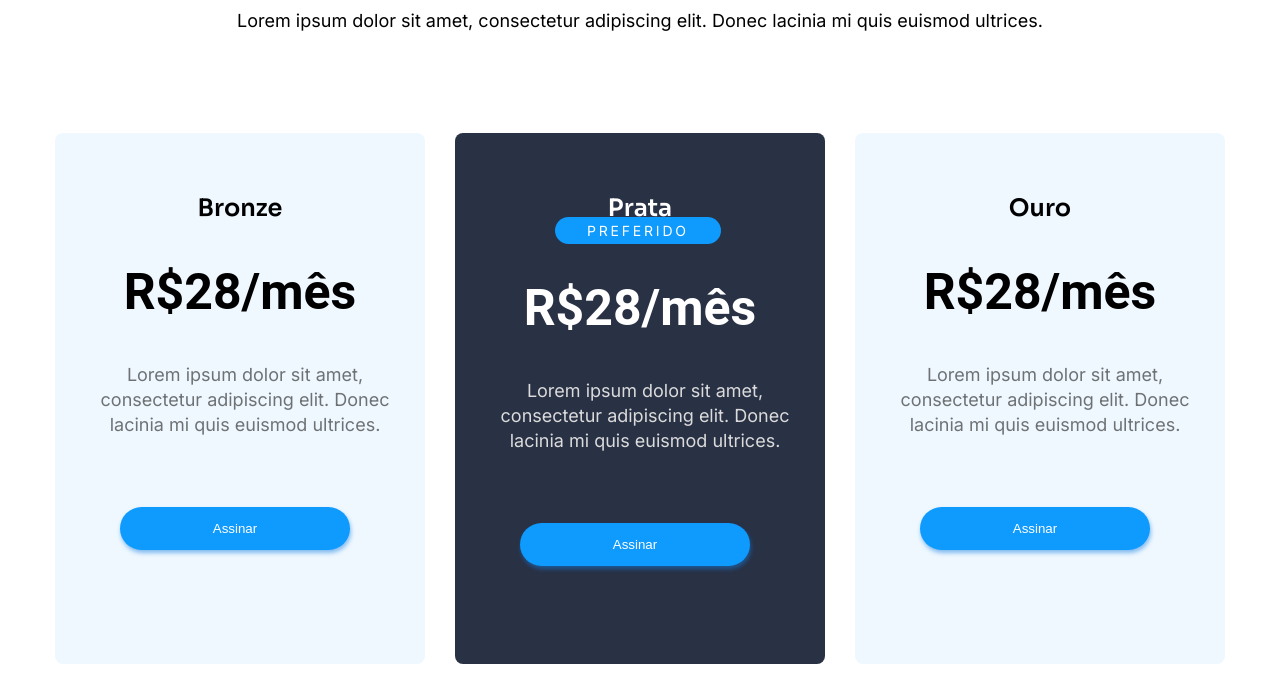
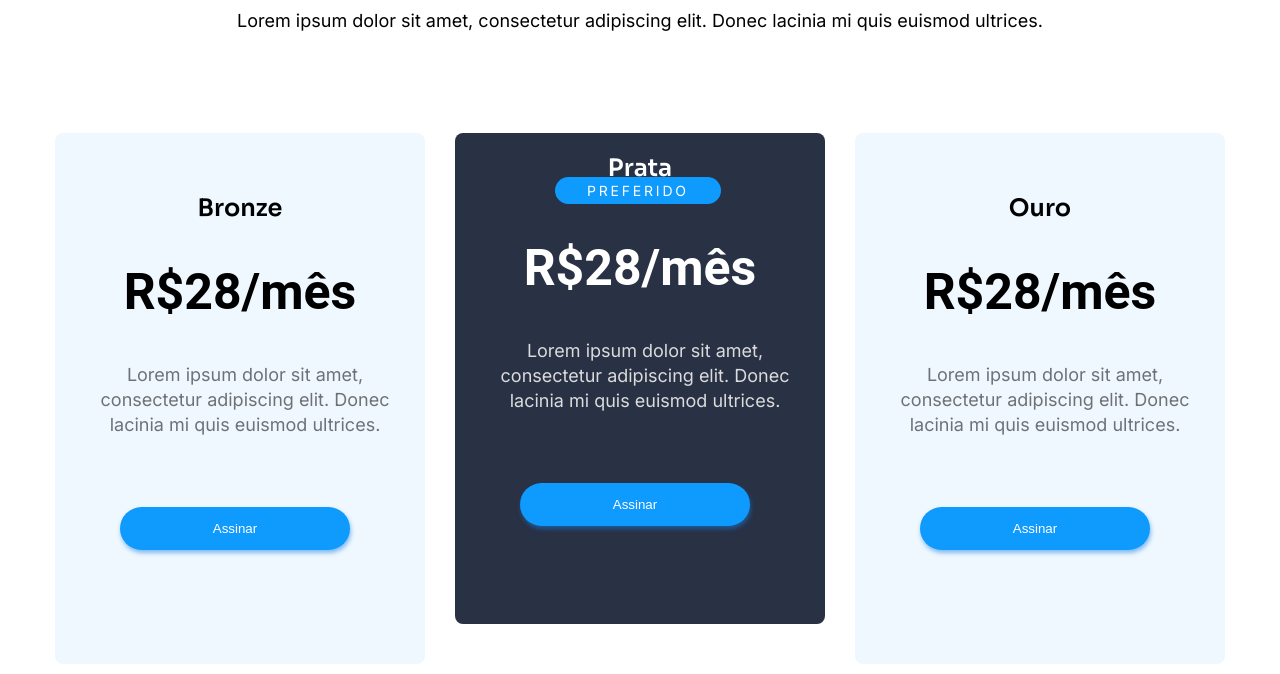
Before and after one commit to joykepler/desafio19, a plain HTML site: page index.html in a window 1280 px wide. Shown: the part 1920-2594 px from the top of the page. Drawn offline with Linux system fonts and the light colour scheme.

Commit message:
index and style

```diff
--- a/index.html
+++ b/index.html
@@ -100,7 +100,7 @@
                 <p class="c-contato__paragrafo">Donec lacinia mi quis euismod ultrices.</p>
                 <div class="email">
                     <input class="c-contato__input" type="email" placeholder="Seu melhor e-mail">
-                    <button class="c-contato__botao">Enviar</dbutton>
+                    <button class="c-contato__botao">Enviar</button>
                 </div>
             </div>
         </section>
--- a/style.css
+++ b/style.css
@@ -195,7 +195,7 @@ nav {
     height: 471px;
     background: #293145;
     border-radius: 8px;
-    padding-top: 60px;
+    padding-top: 20px;
 }
 
 .card-terciario {
@@ -225,6 +225,7 @@ nav {
     margin-top: 40px;
     margin-bottom: 40px;
 }
+
 
 .card__paragrafo {
     font-family: Inter;
@@ -260,6 +261,20 @@ nav {
     color: #FFFFFF;
 }
 
+.preferido {
+    width: 164px;
+    height: 27px;
+    padding: 5px 32px 5px 32px;
+    border-radius: 15px;
+    color: #FFFFFF;
+    background-color: #0F9AFE;
+    font-family: Inter;
+    font-size: 14px;
+    letter-spacing: 0.2em;
+    margin-left: 100px;
+    margin-top: 30px;
+}
+
 .card__titulo-secundario-prata {
     font-family: Roboto;
     font-size: 50px;
@@ -282,19 +297,6 @@ nav {
     max-width: 300px;
     text-align: center;
     margin-left: 40px;
-}
-
-.preferido {
-    width: 164px;
-    height: 27px;
-    padding: 5px 32px 5px 32px;
-    border-radius: 15px;
-    color: #FFFFFF;
-    background-color: #0F9AFE;
-    font-family: Inter;
-    font-size: 14px;
-    letter-spacing: 0.2em;
-    margin-left: 100px;
 }
 
 .c-contato {
```
